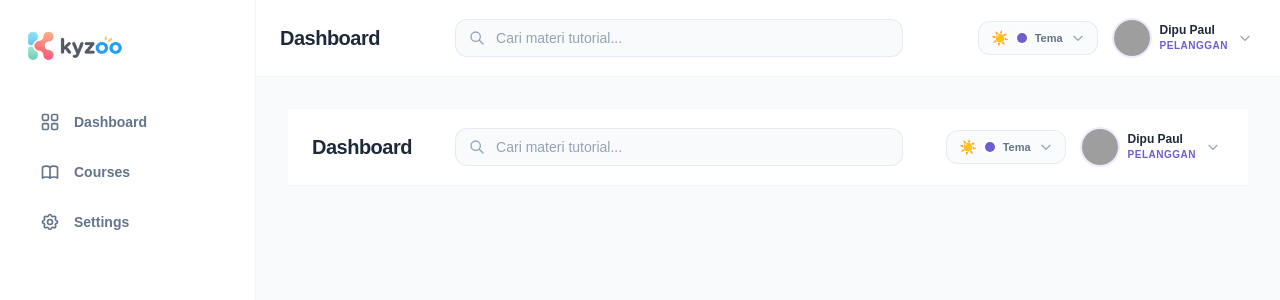
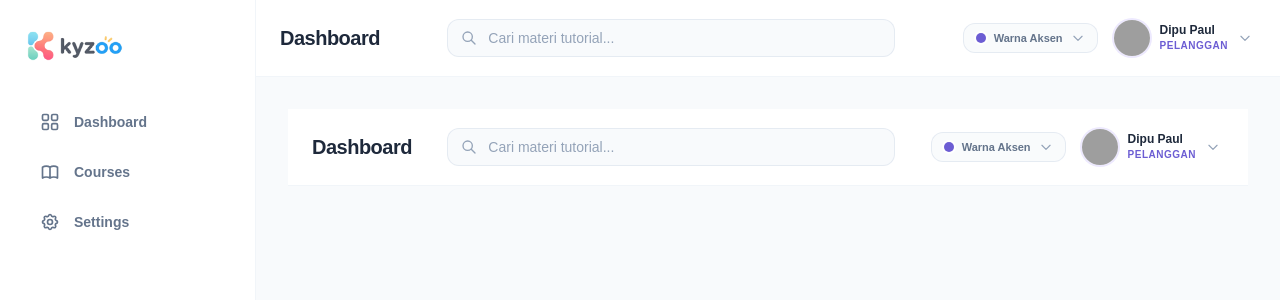
Before and after one commit to dimaspngstuu/kyzoo_lms, a Node server app: template views/partials/topbar.ejs in a window 1280 px wide. Shown: the top 300 px of the page. Run offline with Node 20, Linux system fonts and the light colour scheme; the template is opened without the code that fills it, so the values that code supplies are empty; some libraries are stand-ins or nearby versions; some web fonts are replaced; grey boxes are pictures that could not be loaded.

Commit message:
refactor: remove dark mode option and enforce permanent clean light theme

```diff
--- a/views/layout.ejs
+++ b/views/layout.ejs
@@ -1,23 +1,17 @@
 <!DOCTYPE html>
-<html lang="id" class="h-full bg-[#f8fafc] dark:bg-slate-950 transition-colors duration-300">
+<html lang="id" class="h-full bg-[#f8fafc]">
 <head>
   <meta charset="UTF-8">
   <meta name="viewport" content="width=device-width, initial-scale=1.0">
   <title><%= typeof title !== 'undefined' ? title : 'Kyzoo LMS' %></title>
   <link rel="icon" type="image/png" href="/images/logo-icon.png">
 
-  <!-- Script Inisialisasi Tema Instan (Cegah Layar Berkedip / Zero FOUC) -->
+  <!-- Script Inisialisasi Tema Instan (Mode Terang Permanen & Warna Aksen) -->
   <script>
     (function() {
       try {
-        const savedMode = localStorage.getItem('kyzoo_theme_mode') ||
-          (window.matchMedia('(prefers-color-scheme: dark)').matches ? 'dark' : 'light');
-        if (savedMode === 'dark') {
-          document.documentElement.classList.add('dark');
-        } else {
-          document.documentElement.classList.remove('dark');
-        }
-
+        document.documentElement.classList.remove('dark');
+        localStorage.removeItem('kyzoo_theme_mode');
         const savedAccent = localStorage.getItem('kyzoo_theme_accent') || 'violet';
         document.documentElement.setAttribute('data-accent', savedAccent);
       } catch (e) {}
--- a/views/partials/topbar.ejs
+++ b/views/partials/topbar.ejs
@@ -41,67 +41,50 @@
 
   <!-- Area Kanan: Theme Customizer & Profil Pengguna -->
   <div class="flex items-center gap-2 sm:gap-3">
-    <!-- 🎨 Interaktif Theme Customizer Dropdown -->
+    <!-- 🎨 Interaktif Theme Customizer Dropdown (Warna Aksen Kyzoo) -->
     <div class="relative" id="themeDropdownContainer">
       <button
         id="themeDropdownBtn"
         type="button"
-        class="flex items-center gap-2 px-3 py-1.5 rounded-xl border border-slate-200/80 dark:border-slate-700 bg-slate-50/80 dark:bg-slate-800 text-slate-700 dark:text-slate-200 hover:bg-slate-100 dark:hover:bg-slate-750 transition-all text-xs font-bold shadow-2xs group"
-        title="Sesuaikan Mode Tampilan & Warna Aksen"
+        class="flex items-center gap-2 px-3 py-1.5 rounded-xl border border-slate-200/80 bg-slate-50/80 text-slate-700 hover:bg-slate-100 transition-all text-xs font-bold shadow-2xs group"
+        title="Sesuaikan Warna Aksen Kyzoo"
       >
-        <!-- Ikon Mode Aktif -->
-        <span id="activeModeIcon" class="text-sm">☀️</span>
         <!-- Dot Warna Aksen Aktif -->
-        <span id="activeAccentDot" class="w-2.5 h-2.5 rounded-full bg-brand-500 ring-2 ring-white dark:ring-slate-800 shadow-2xs"></span>
-        <span class="hidden sm:inline text-[11px] font-semibold text-slate-500 dark:text-slate-400">Tema</span>
-        <svg class="w-3.5 h-3.5 text-slate-400 group-hover:text-slate-600 dark:group-hover:text-slate-300 transition-transform" fill="none" stroke="currentColor" viewBox="0 0 24 24">
+        <span id="activeAccentDot" class="w-2.5 h-2.5 rounded-full bg-brand-500 ring-2 ring-white shadow-2xs"></span>
+        <span class="hidden sm:inline text-[11px] font-semibold text-slate-500">Warna Aksen</span>
+        <svg class="w-3.5 h-3.5 text-slate-400 group-hover:text-slate-600 transition-transform" fill="none" stroke="currentColor" viewBox="0 0 24 24">
           <path stroke-linecap="round" stroke-linejoin="round" stroke-width="2" d="M19 9l-7 7-7-7"></path>
         </svg>
       </button>
 
-      <!-- Panel Dropdown Pengaturan Tema -->
+      <!-- Panel Dropdown Pengaturan Warna Aksen -->
       <div
         id="themeDropdownMenu"
-        class="hidden absolute right-0 mt-2 w-64 bg-white dark:bg-slate-800 rounded-2xl border border-slate-200/90 dark:border-slate-700/90 shadow-2xl p-4 z-50 text-slate-800 dark:text-slate-100 animate-in fade-in zoom-in-95 duration-150"
+        class="hidden absolute right-0 mt-2 w-56 bg-white rounded-2xl border border-slate-200/90 shadow-2xl p-3.5 z-50 text-slate-800 animate-in fade-in zoom-in-95 duration-150"
       >
-        <!-- 1. Mode Siang / Malam -->
-        <div class="mb-3.5 pb-3 border-b border-slate-100 dark:border-slate-700/70">
-          <div class="text-[10px] font-extrabold text-slate-400 dark:text-slate-400 uppercase tracking-wider mb-2">Mode Tampilan</div>
-          <div class="grid grid-cols-2 gap-1.5 bg-slate-100 dark:bg-slate-900/90 p-1 rounded-xl">
-            <button id="setLightModeBtn" type="button" class="flex items-center justify-center gap-1.5 py-1.5 px-2 rounded-lg text-xs font-bold transition-all text-slate-700 dark:text-slate-300 hover:text-slate-900 dark:hover:text-white">
-              <span>☀️</span>
-              <span>Terang</span>
-            </button>
-            <button id="setDarkModeBtn" type="button" class="flex items-center justify-center gap-1.5 py-1.5 px-2 rounded-lg text-xs font-bold transition-all text-slate-700 dark:text-slate-300 hover:text-slate-900 dark:hover:text-white">
-              <span>🌙</span>
-              <span>Gelap</span>
-            </button>
-          </div>
-        </div>
-
-        <!-- 2. Palet Warna Aksen Interaktif -->
+        <!-- Palet Warna Aksen Interaktif -->
         <div>
-          <div class="text-[10px] font-extrabold text-slate-400 dark:text-slate-400 uppercase tracking-wider mb-2">Warna Aksen Kyzoo</div>
+          <div class="text-[10px] font-extrabold text-slate-400 uppercase tracking-wider mb-2">Warna Aksen Kyzoo</div>
           <div class="grid grid-cols-4 gap-1.5">
             <!-- Violet -->
-            <button type="button" data-accent="violet" class="accent-btn flex flex-col items-center gap-1 p-1.5 rounded-xl border border-transparent hover:bg-slate-50 dark:hover:bg-slate-700/50 transition-all text-center">
+            <button type="button" data-accent="violet" class="accent-btn flex flex-col items-center gap-1 p-1.5 rounded-xl border border-transparent hover:bg-slate-50 transition-all text-center">
               <span class="w-6 h-6 rounded-full bg-[#6c5dd3] shadow-xs flex items-center justify-center text-white text-[10px] font-black">✓</span>
-              <span class="text-[9px] font-bold text-slate-600 dark:text-slate-300">Violet</span>
+              <span class="text-[9px] font-bold text-slate-600">Violet</span>
             </button>
             <!-- Ocean Blue -->
-            <button type="button" data-accent="ocean" class="accent-btn flex flex-col items-center gap-1 p-1.5 rounded-xl border border-transparent hover:bg-slate-50 dark:hover:bg-slate-700/50 transition-all text-center">
+            <button type="button" data-accent="ocean" class="accent-btn flex flex-col items-center gap-1 p-1.5 rounded-xl border border-transparent hover:bg-slate-50 transition-all text-center">
               <span class="w-6 h-6 rounded-full bg-[#0284c7] shadow-xs flex items-center justify-center text-white text-[10px] font-black"></span>
-              <span class="text-[9px] font-bold text-slate-600 dark:text-slate-300">Ocean</span>
+              <span class="text-[9px] font-bold text-slate-600">Ocean</span>
             </button>
             <!-- Mint Emerald -->
-            <button type="button" data-accent="emerald" class="accent-btn flex flex-col items-center gap-1 p-1.5 rounded-xl border border-transparent hover:bg-slate-50 dark:hover:bg-slate-700/50 transition-all text-center">
+            <button type="button" data-accent="emerald" class="accent-btn flex flex-col items-center gap-1 p-1.5 rounded-xl border border-transparent hover:bg-slate-50 transition-all text-center">
               <span class="w-6 h-6 rounded-full bg-[#10b981] shadow-xs flex items-center justify-center text-white text-[10px] font-black"></span>
-              <span class="text-[9px] font-bold text-slate-600 dark:text-slate-300">Mint</span>
+              <span class="text-[9px] font-bold text-slate-600">Mint</span>
             </button>
             <!-- Sunset Coral -->
-            <button type="button" data-accent="coral" class="accent-btn flex flex-col items-center gap-1 p-1.5 rounded-xl border border-transparent hover:bg-slate-50 dark:hover:bg-slate-700/50 transition-all text-center">
+            <button type="button" data-accent="coral" class="accent-btn flex flex-col items-center gap-1 p-1.5 rounded-xl border border-transparent hover:bg-slate-50 transition-all text-center">
               <span class="w-6 h-6 rounded-full bg-[#f97316] shadow-xs flex items-center justify-center text-white text-[10px] font-black"></span>
-              <span class="text-[9px] font-bold text-slate-600 dark:text-slate-300">Coral</span>
+              <span class="text-[9px] font-bold text-slate-600">Coral</span>
             </button>
           </div>
         </div>
```
Also changed, not shown: public/js/app.js.
